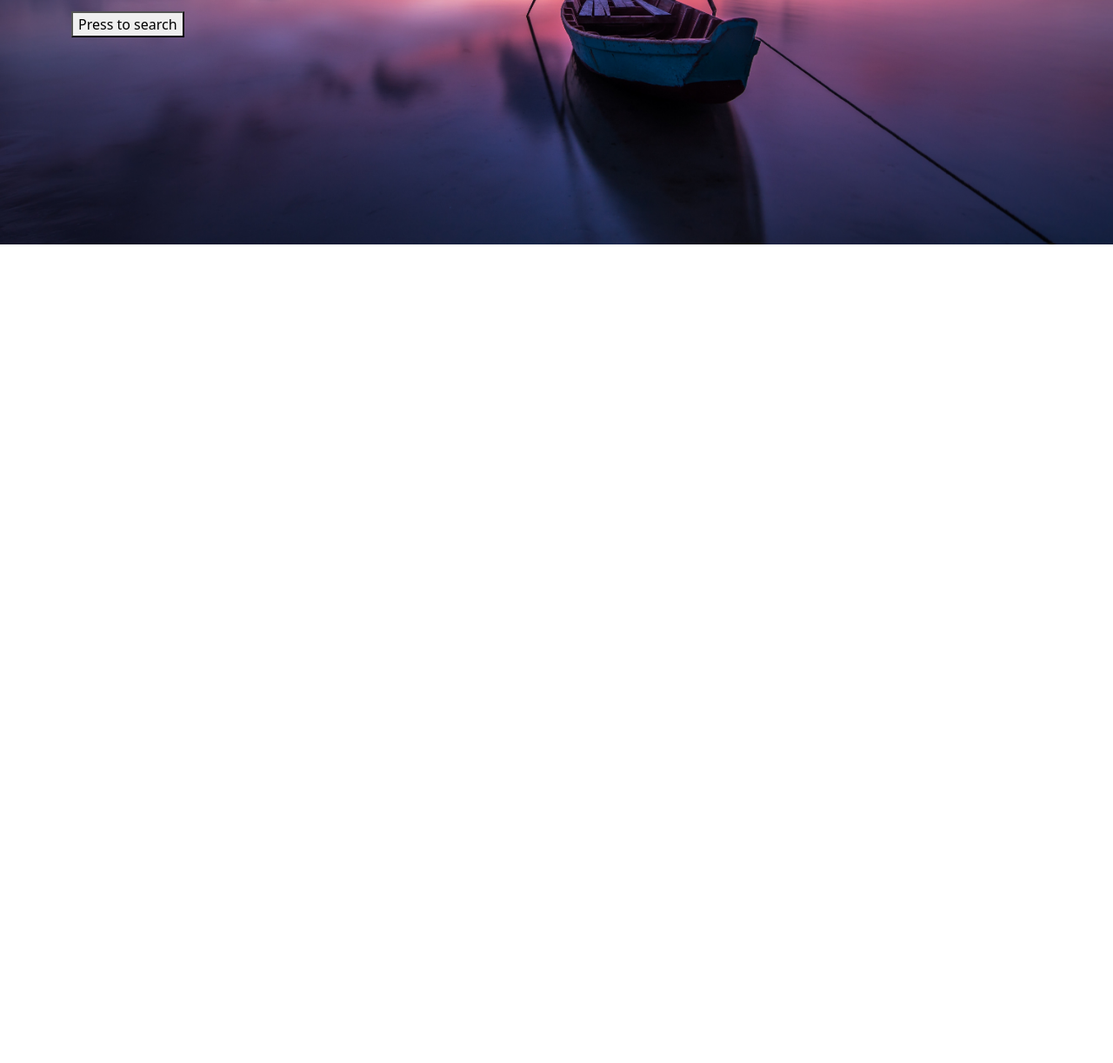
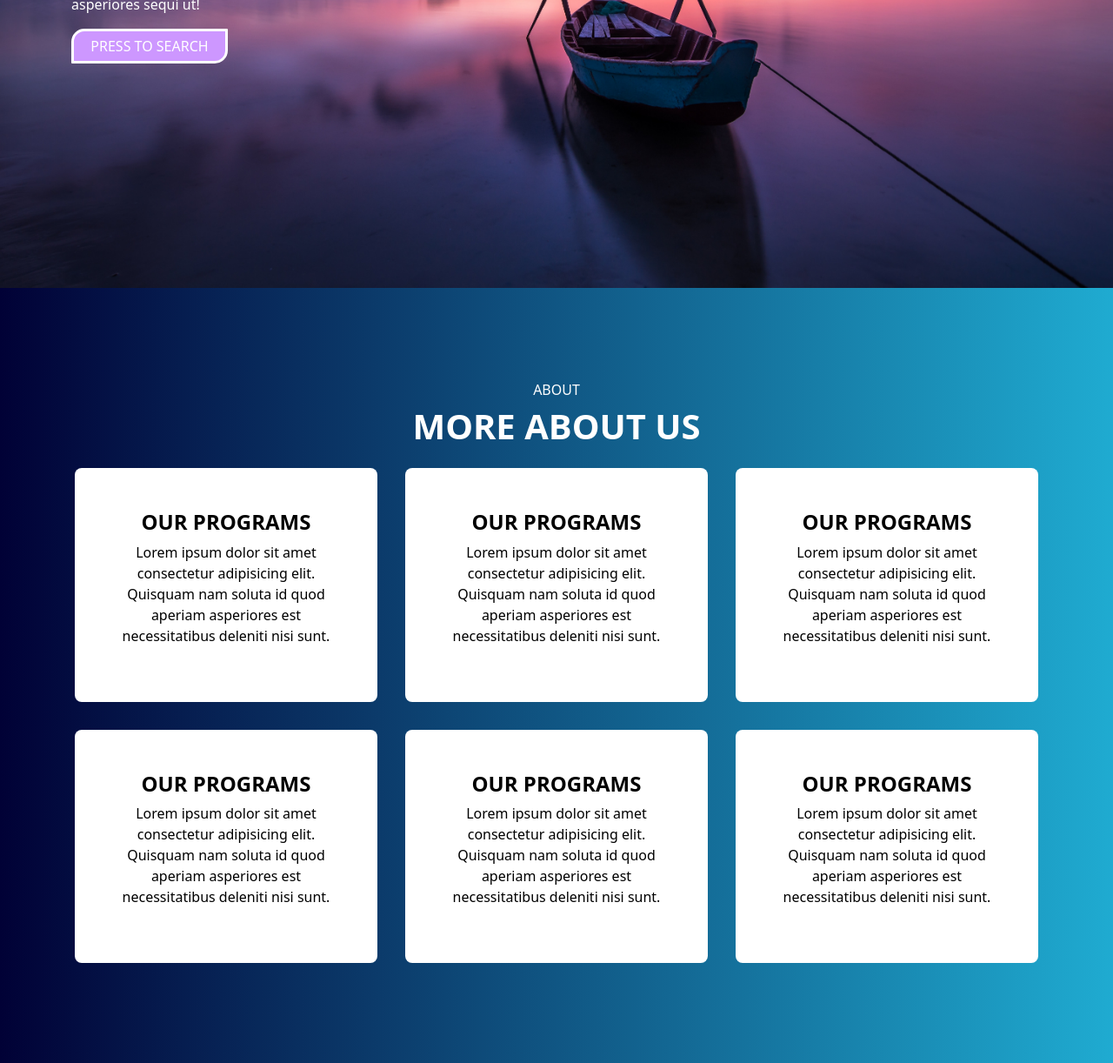
Before and after one commit to adeelarif01/BlueSky, a plain HTML site: page index.html in a window 1280 px wide. Shown: the part 525-1747 px from the top of the page at 87% size. Before the commit the page ends 806 px from the top, so only its background shows below. Drawn offline with nearby package versions, Linux system fonts and the light colour scheme.

Commit message:
completed section one

```diff
--- a/index.html
+++ b/index.html
@@ -1,5 +1,6 @@
 <!DOCTYPE html>
 <html lang="en">
+
 <head>
   <meta charset="UTF-8">
   <meta name="viewport" content="width=device-width, initial-scale=1.0">
@@ -8,33 +9,41 @@
   <title>Document</title>
 
   <Style>
-    nav{
-        background-color: rgb(85, 29, 138);
+    nav {
+      background-color: rgb(67, 30, 102);
     }
 
-    .main{
+    .main {
       background-image: url('./banner.jpg');
       background-repeat: no-repeat;
       /* background-size: 100% 100%; */
       background-position: center;
       background-size: cover;
-
-
     }
 
+    button {
+      height: 40px;
+      width: 180px;
+      background-color: rgb(205, 151, 255);
+      border: solid 3px white;
+      border-radius: 15px 1px;
+    }
 
-
-
+    .sec-1 {
+      background: linear-gradient(to left, #1fabd1, #010136);
+    }
 
 
 
   </Style>
 </head>
+
 <body>
   <nav class="navbar navbar-expand-md">
     <div class="container-fluid">
       <a class="navbar-brand text-white" href="#">UI Learning</a>
-          <button class="navbar-toggler" type="button" data-bs-toggle="collapse" data-bs-target="#navbarNav" aria-controls="navbarNav" aria-expanded="false" aria-label="Toggle navigation">
+      <button class="navbar-toggler" type="button" data-bs-toggle="collapse" data-bs-target="#navbarNav"
+        aria-controls="navbarNav" aria-expanded="false" aria-label="Toggle navigation">
         <span class="navbar-toggler-icon"></span>
       </button>
       <div class="collapse navbar-collapse" id="navbarNav">
@@ -51,7 +60,6 @@
           <li class="nav-item">
             <a class="nav-link text-white-50" href="#">Blogs</a>
           </li>
-
         </ul>
       </div>
     </div>
@@ -60,16 +68,67 @@
 
   <section class="main">
     <div class="container">
-            <div class="row align-content-center text-white" style="min-height: 750px;">
+      <div class="row align-content-center text-white" style="min-height: 800px;">
         <div class="col-12 col-md-6">
           <h6>Help Other's</h6>
-                  <h1>HELP OTHER <br> BY GIVING</h1>
-                  <p>Lorem ipsum dolor sit amet consectetur adipisicing elit. Aspernatur vitae, ipsam, facilis libero sed doloremque suscipit eius, laborum quod quae reprehenderit explicabo ducimus minima rerum eveniet nisi asperiores sequi ut!</p>
-                  <button>Press to search</button>
-
+          <h1 style="font-weight: bolder;">HELP OTHER <br> BY GIVING</h1>
+          <p>Lorem ipsum dolor sit amet consectetur adipisicing elit. Aspernatur vitae, ipsam, facilis libero sed
+            doloremque suscipit eius, laborum quod quae reprehenderit explicabo ducimus minima rerum eveniet nisi
+            asperiores sequi ut!</p>
+          <button class="text-white">PRESS TO SEARCH</button>
         </div>
       </div>
     </div>
+  </section>
+
+  <section class="sec-1">
+    <div class="container ">
+      <div class="row text-center align-content-center text-white" style="min-height: 900px;">
+        <h6>ABOUT</h6>
+        <h1 style="font-weight: bolder;">MORE ABOUT US</h6>
+        <div class="col-12 col-md-4 p-3 ">
+          <div class="bg-white text-black p-5 rounded rounded-3 text-center">
+            <h4 style="font-weight: bolder;">OUR PROGRAMS</h4>
+            <p>Lorem ipsum dolor sit amet consectetur adipisicing elit. Quisquam nam soluta id quod aperiam asperiores est necessitatibus deleniti nisi sunt.</p>
+          </div>
+        </div>
+        <div class="col-12 col-md-4 p-3 ">
+          <div class="bg-white text-black p-5 rounded rounded-3 text-center">
+            <h4 style="font-weight: bolder;">OUR PROGRAMS</h4>
+            <p>Lorem ipsum dolor sit amet consectetur adipisicing elit. Quisquam nam soluta id quod aperiam asperiores est necessitatibus deleniti nisi sunt.</p>
+          </div>
+        </div>
+        <div class="col-12 col-md-4 p-3 ">
+          <div class="bg-white text-black p-5 rounded rounded-3 text-center">
+            <h4 style="font-weight: bolder;">OUR PROGRAMS</h4>
+            <p>Lorem ipsum dolor sit amet consectetur adipisicing elit. Quisquam nam soluta id quod aperiam asperiores est necessitatibus deleniti nisi sunt.</p>
+          </div>
+        </div>
+        <div class="col-12 col-md-4 p-3 ">
+          <div class="bg-white text-black p-5 rounded rounded-3 text-center">
+            <h4 style="font-weight: bolder;">OUR PROGRAMS</h4>
+            <p>Lorem ipsum dolor sit amet consectetur adipisicing elit. Quisquam nam soluta id quod aperiam asperiores est necessitatibus deleniti nisi sunt.</p>
+          </div>
+        </div>
+        <div class="col-12 col-md-4 p-3 ">
+          <div class="bg-white text-black p-5 rounded rounded-3 text-center">
+            <h4 style="font-weight: bolder;">OUR PROGRAMS</h4>
+            <p>Lorem ipsum dolor sit amet consectetur adipisicing elit. Quisquam nam soluta id quod aperiam asperiores est necessitatibus deleniti nisi sunt.</p>
+          </div>
+        </div>
+        <div class="col-12 col-md-4 p-3 ">
+          <div class="bg-white text-black p-5 rounded rounded-3 text-center">
+            <h4 style="font-weight: bolder;">OUR PROGRAMS</h4>
+            <p>Lorem ipsum dolor sit amet consectetur adipisicing elit. Quisquam nam soluta id quod aperiam asperiores est necessitatibus deleniti nisi sunt.</p>
+          </div>
+        </div>
+      </div>
+
+    </div>
+
+
+
+
 
   </section>
 
@@ -86,4 +145,5 @@
 
 
 </body>
+
 </html>
```
Lines whose indentation alone changed are shown as unchanged.
